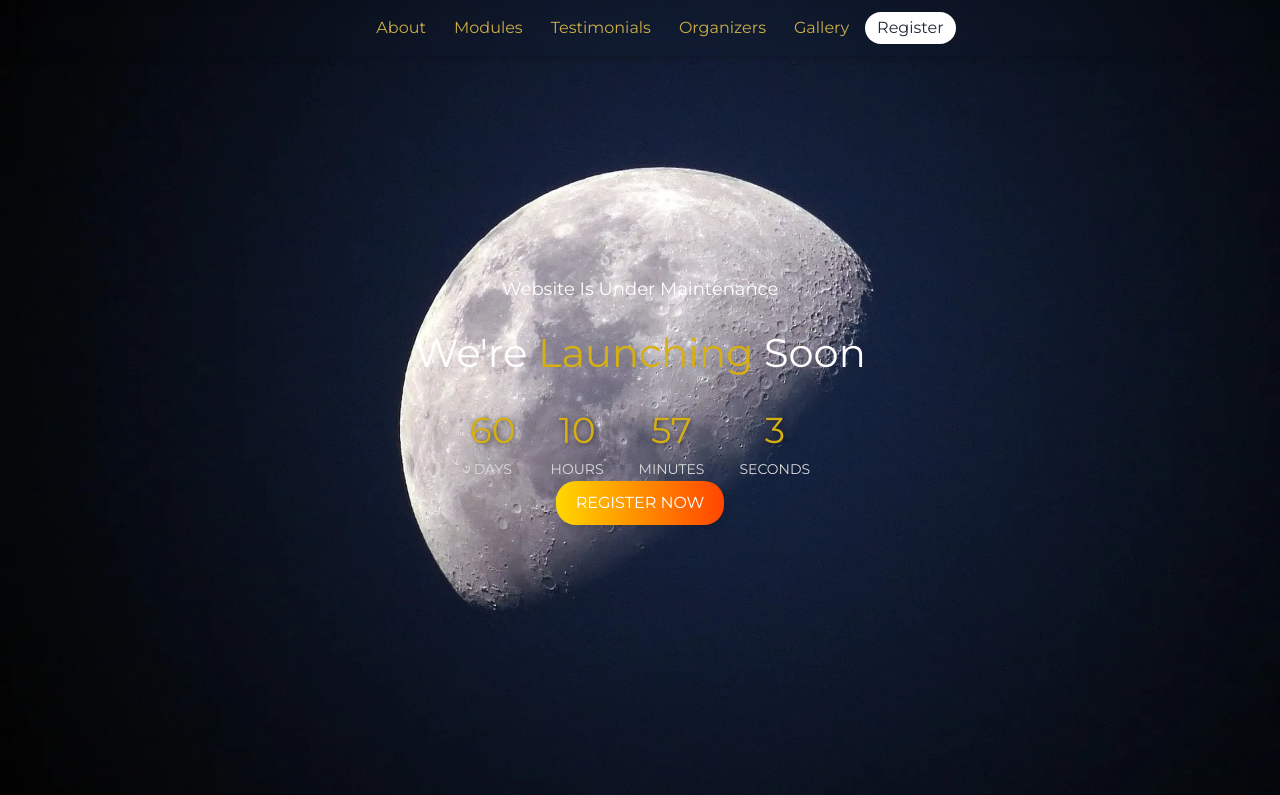
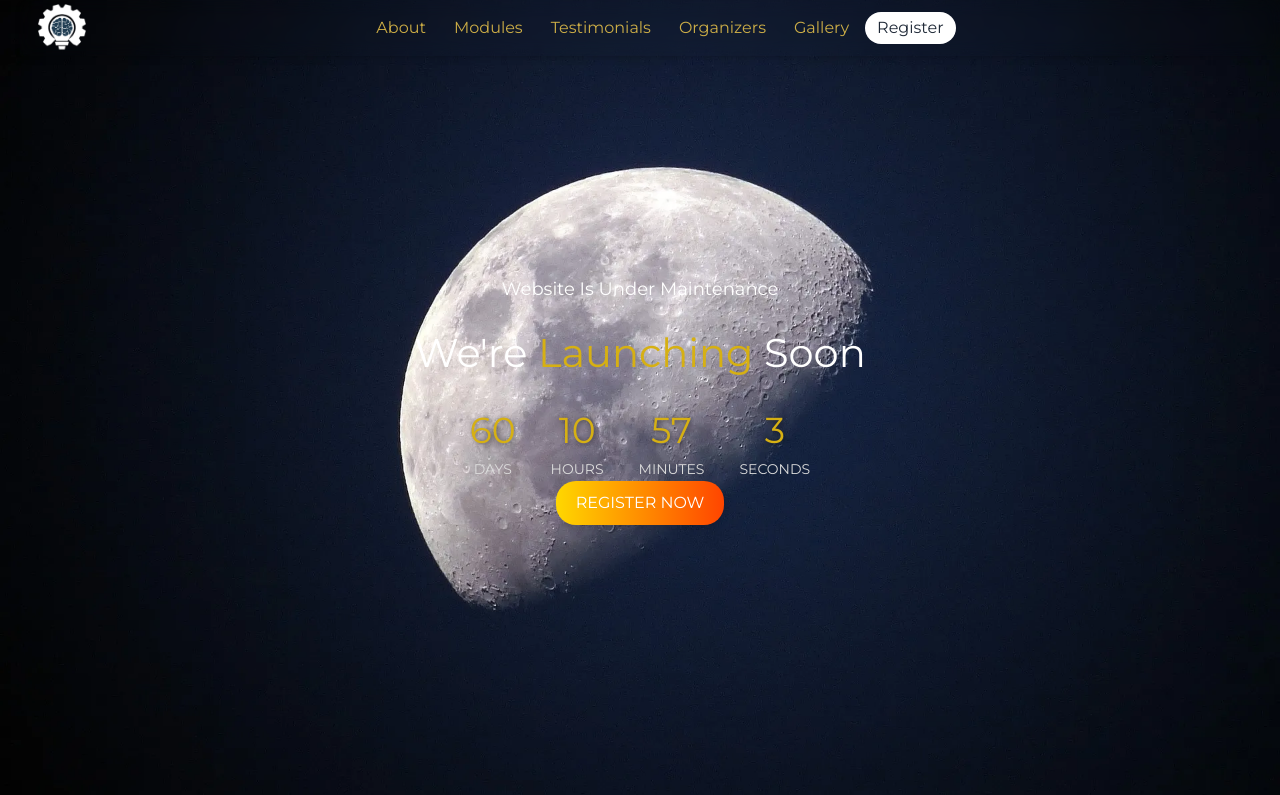
Before and after one commit to SCINN0VA/SCINNOVA-VIII, a plain HTML site: page index.html in a window 1280 px wide. Shown: the top 795 px of the page. Drawn offline with nearby package versions, Linux system fonts and the light colour scheme.

Commit message:
added image

```diff
--- a/index.html
+++ b/index.html
@@ -9,9 +9,12 @@
     <script src="https://cdn.tailwindcss.com"></script>
 </head>
 <body>
-  <header class="flex justify-between items-center  ">
+  <header class="flex justify-between items-center">
     <div class="flex justify-center items-center backdrop-blur shadow-md fixed top-0 w-full z-10">
-      <nav class="flex gap-1 p-3  backdrop-blur rounded-full">
+      <div class="absolute left-0 p-3"> <!-- Added container for logo -->
+        <img src="assets/Scinnova VII Logo white.webp" class="logo h-12" alt="Scinnova Logo">
+      </div>
+      <nav class="flex gap-1 p-3 backdrop-blur rounded-full mx-auto"> <!-- Centered navigation -->
         <a href="#about" class="nav-item px-3 py-1 text-amber-300/80 hover:bg-gray-200/60 hover:text-gray-900 rounded-full">About</a>
         <a href="#modules" class="nav-item px-3 py-1 text-amber-300/80 hover:bg-gray-200/60 hover:text-gray-900 rounded-full">Modules</a>
         <a href="#testimonials" class="nav-item px-3 py-1 text-amber-300/80 hover:bg-gray-200/60 hover:text-gray-900 rounded-full">Testimonials</a>
@@ -21,6 +24,8 @@
       </nav>
     </div>
   </header>
+
+
 
 
 
```
Also changed, not shown: assets/SCINNOVA Logo original no-bg (1).png (added).
